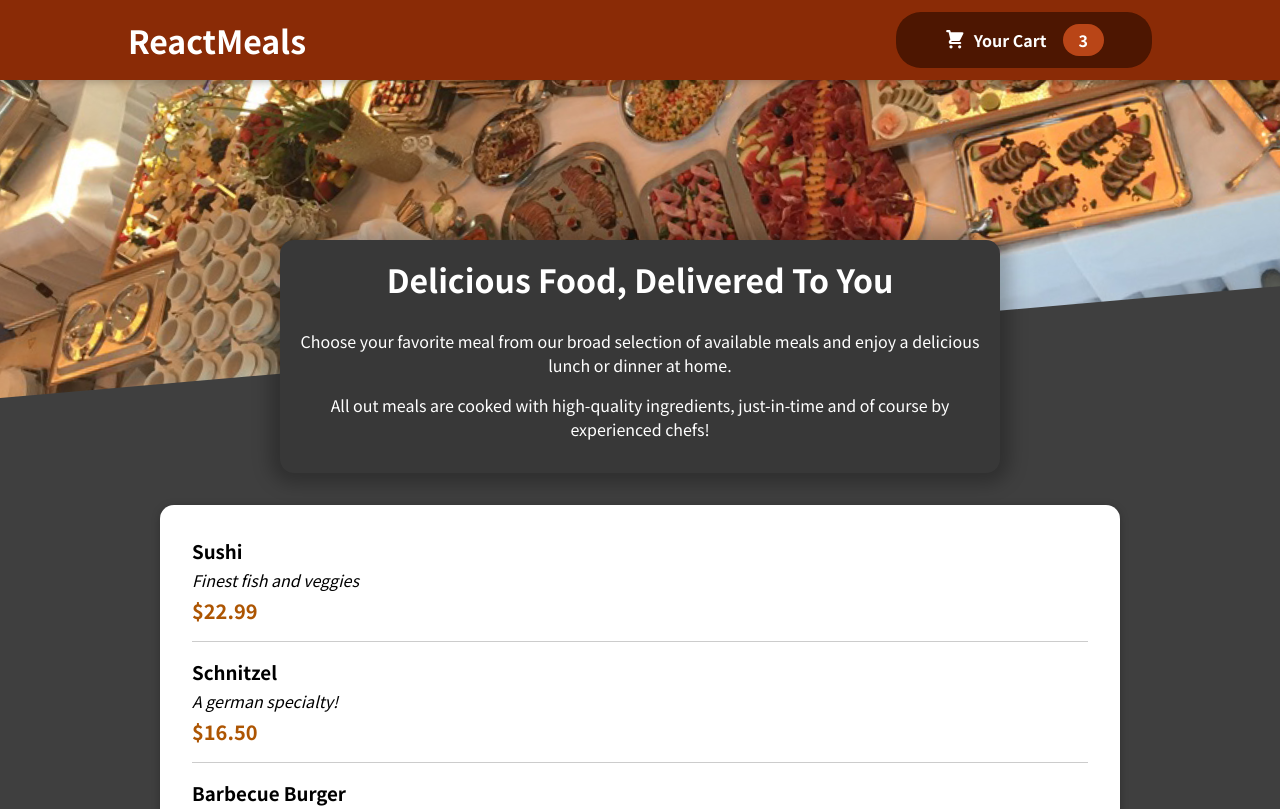
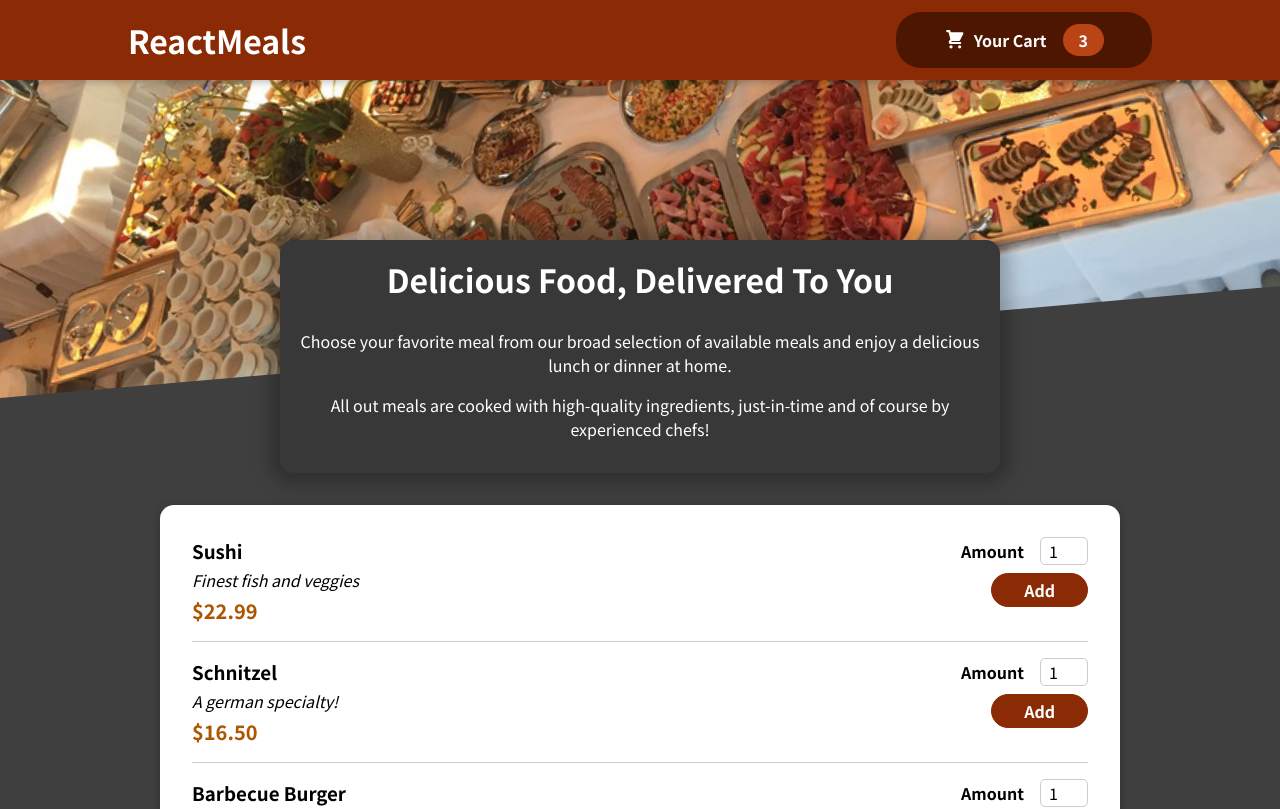
Before and after one commit to gstimm/react-the-complete-guide-course, a React (Create React App) app in the folder 08-food-order-app-project/: page / in a window 1280 px wide. Shown: the top 809 px of the page. Built offline with nearby package versions, Linux system fonts and the light colour scheme.

Commit message:
feat: add MealItemForm functionalities

```diff
--- a/08-food-order-app-project/src/components/Meals/MealItem/index.js
+++ b/08-food-order-app-project/src/components/Meals/MealItem/index.js
@@ -1,3 +1,5 @@
+import MealItemForm from '../MealItemForm';
+
 import styles from './styles.module.css';
 
 const MealItem = (props) => {
@@ -11,7 +13,7 @@
         <div className={styles.price}>{price}</div>
       </div>
       <div>
-
+        <MealItemForm />
       </div>
     </li>
   );
--- a/08-food-order-app-project/src/components/Meals/MealItemForm/index.js
+++ b/08-food-order-app-project/src/components/Meals/MealItemForm/index.js
@@ -0,0 +1,24 @@
+import Input from '../../UI/Input';
+
+import styles from './styles.module.css';
+
+const MealItemForm = (props) => {
+  return (
+    <form className={styles.form}>
+      <Input
+        label="Amount"
+        input={{
+          id: 'amount',
+          type: 'number',
+          min: '1',
+          max: '5',
+          step: '1',
+          defaultValue: '1',
+        }}
+      />
+      <button>Add</button>
+    </form>
+  );
+};
+
+export default MealItemForm;
--- a/08-food-order-app-project/src/components/Meals/MealItemForm/styles.module.css
+++ b/08-food-order-app-project/src/components/Meals/MealItemForm/styles.module.css
@@ -0,0 +1,20 @@
+.form {
+  text-align: right;
+}
+
+.form button {
+  font: inherit;
+  cursor: pointer;
+  background-color: #8a2b06;
+  border: 1px solid #8a2b06;
+  color: white;
+  padding: 0.25rem 2rem;
+  border-radius: 20px;
+  font-weight: bold;
+}
+
+.form button:hover,
+.form button:active {
+  background-color: #641e03;
+  border-color: #641e03;
+}
--- /dev/null
+++ b/08-food-order-app-project/src/components/UI/Input/index.js
@@ -0,0 +1,12 @@
+import styles from './styles.module.css';
+
+const Input = (props) => {
+  return (
+    <div className={styles.input}>
+      <label htmlFor={props.input.id}>{props.label}</label>
+      <input {...props.input} />
+    </div>
+  );
+};
+
+export default Input;
--- /dev/null
+++ b/08-food-order-app-project/src/components/UI/Input/styles.module.css
@@ -0,0 +1,18 @@
+.input {
+  display: flex;
+  align-items: center;
+  margin-bottom: 0.5rem;
+}
+
+.input label {
+  font-weight: bold;
+  margin-right: 1rem;
+}
+
+.input input {
+  width: 3rem;
+  border-radius: 5px;
+  border: 1px solid #ccc;
+  font: inherit;
+  padding-left: 0.5rem;
+}
```
Also changed, not shown: 1 other file (tests, documents, lock files or other folders).
